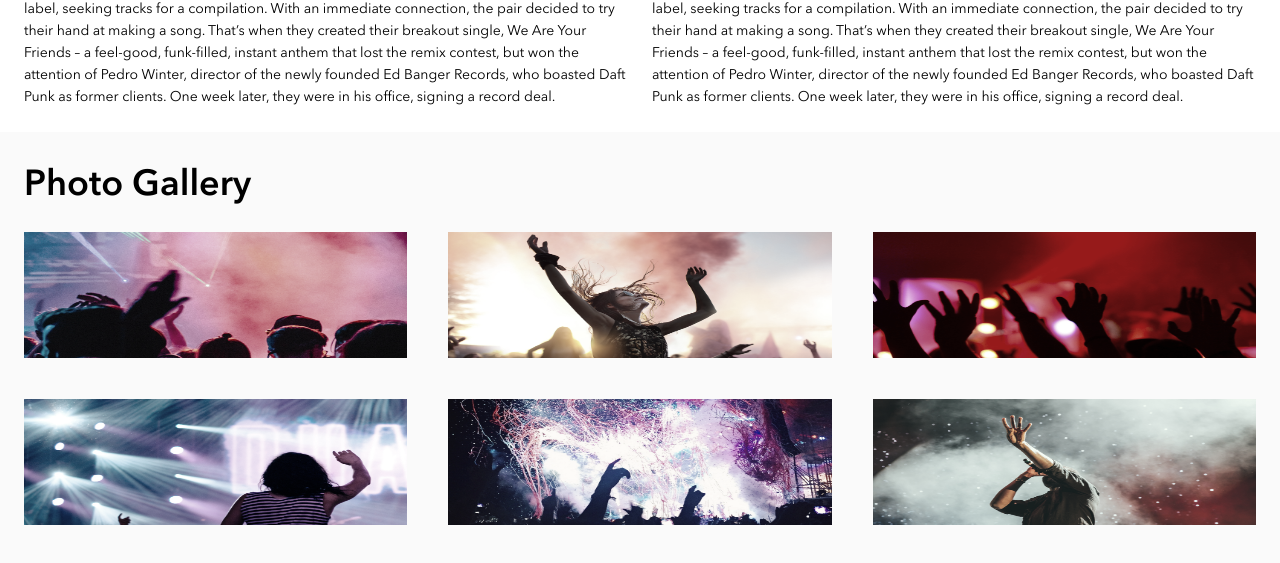
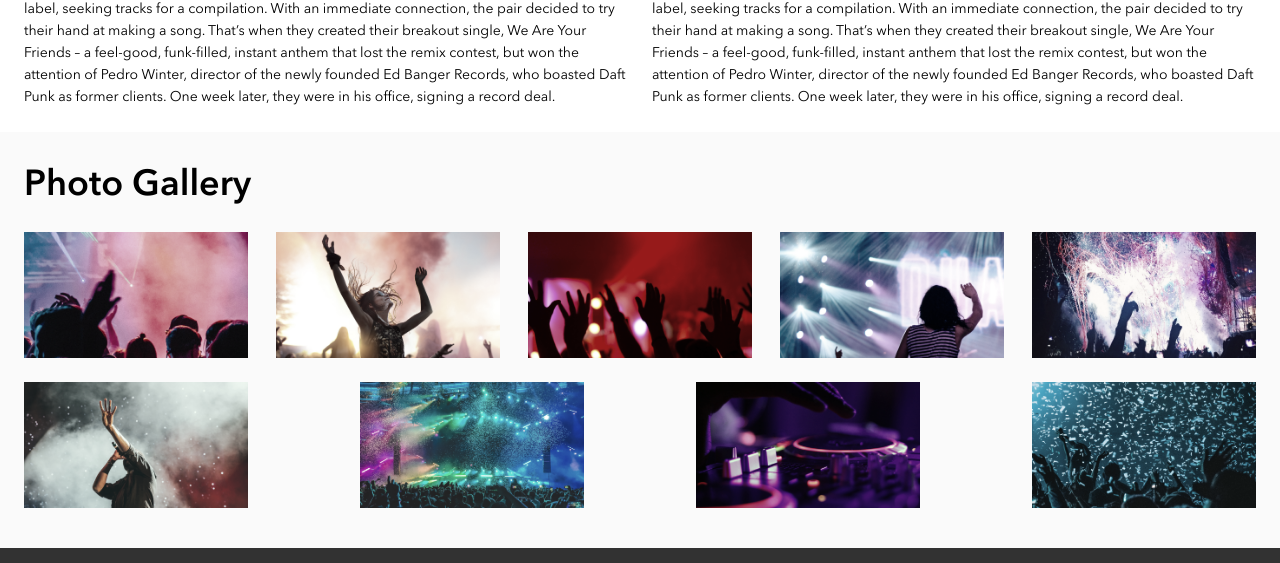
Before and after one commit to AyushKumar01/Bandsite_Ayush-Kumar, a plain HTML site: page sprint-one/index.html in a window 1280 px wide. Shown: the part 1204-1767 px from the top of the page. Drawn offline with Linux system fonts and the light colour scheme.

Commit message:
sprin one complete with the help of flex box

```diff
--- a/sprint-one/index.html
+++ b/sprint-one/index.html
@@ -70,22 +70,22 @@
                     </p>
             </div>
         </section>
-        <!-- gallery with grid and sass, net ninja reference -->
-        <section class="gallery">
+        <!-- gallery with flex box -->
+          <section class="gallery">
             <div class="gallery__album">
-                <h1 class="gallery__heading">Photo Gallery</h1>
-                <div class="gallery__photos">
-                    <ul>
-                        <li class="gallery__photos-item"><img  class="gallery__photos-size" src="./assets/images/photo-gallery-1.jpg" /></li>
-                        <li class="gallery__photos-item"><img  class="gallery__photos-size" src="./assets/images/photo-gallery-2.jpg" /></li>
-                        <li class="gallery__photos-item"><img  class="gallery__photos-size" src="./assets/images/photo-gallery-3.jpg" /></li>
-                        <li class="gallery__photos-item"><img  class="gallery__photos-size" src="./assets/images/photo-gallery-4.jpg" /></li>
-                        <li class="gallery__photos-item"><img  class="gallery__photos-size" src="./assets/images/photo-gallery-5.jpg" /></li>
-                        <li class="gallery__photos-item"><img  class="gallery__photos-size" src="./assets/images/photo-gallery-6.jpg" /></li>
-                        <li class="gallery__photos-item"><img  class="gallery__photos-size" src="./assets/images/photo-gallery-7.jpg" /></li>
-                        <li class="gallery__photos-item"><img  class="gallery__photos-size" src="./assets/images/photo-gallery-8.jpg" /></li>
-                        <li class="gallery__photos-item"><img  class="gallery__photos-size" src="./assets/images/photo-gallery-9.jpg" /></li>
-                    </ul>
+                <div class="gallery__content">
+                    <h1  class="gallery__heading">Photo Gallery</h1>
+                    <div class="gallery__photos">
+                        <img class="gallery__photos-size" src="./assets/images/photo-gallery-1.jpg" />
+                        <img class="gallery__photos-size" src="./assets/images/photo-gallery-2.jpg" />
+                        <img class="gallery__photos-size" src="./assets/images/photo-gallery-3.jpg" />
+                        <img class="gallery__photos-size" src="./assets/images/photo-gallery-4.jpg" />
+                        <img class="gallery__photos-size" src="./assets/images/photo-gallery-5.jpg" />
+                        <img class="gallery__photos-size" src="./assets/images/photo-gallery-6.jpg" />
+                        <img class="gallery__photos-size" src="./assets/images/photo-gallery-7.jpg" />
+                        <img class="gallery__photos-size" src="./assets/images/photo-gallery-8.jpg" />
+                        <img class="gallery__photos-size" src="./assets/images/photo-gallery-9.jpg" />
+                    </div>
                 </div>
             </div>
         </section>
--- a/sprint-one/styles/main.scss
+++ b/sprint-one/styles/main.scss
@@ -124,8 +124,7 @@
      //  ============about-the-musicians-end==========
 
 
-
-    // ================gallery-start-with-help-grid-and-sass============
+     //  ============photo-gallery-start-with-help-of-flex-box===========
 
     .gallery {
         background-color: $offWhite;
@@ -162,51 +161,55 @@
             @include tabletText;
 
             &__album {
-                        margin: 0 1.5rem ;
+                margin: 0;
             }
 
             &__photos {
+                margin: auto 1.5rem;
+                flex-direction: row;
+                flex-wrap: wrap;
+                justify-content: space-between;
+                align-content: space-between;
 
-                        &-item {
+                    &-size{
+                        width: 224px;
                         height: 126px;
-                            @include grid(3, 3.33%);
+                        margin-bottom: 1.5rem;
                         }
-                        &-size {
-                            width: 100%;
-                            height: 126px;
-                            margin-bottom: 0;
+
             }
+
+            &__heading {
+            margin-left: 1.5rem;
             }
 
         }
 
             @include desktop {
                 @include tabletText;
-
-                        &__album {
-                            margin: 0 11.25rem ;
+                &__heading {
+                    margin-left: 11.25rem;
+                    padding: 3rem 0 4rem;
                     }
 
                 &__photos {
+                    margin: 0 11.25rem 0;
 
-                            &-item {
-                                @include grid(3, 2.22%);
-                                height: 193px;
+                    &-size{
+                        width: 21.5rem;
+                        height: 12.06rem;
+                        margin-bottom: 1.5rem;
                         }
-                            &-size {
-                                width: 100%;
-                                height: 193px;
-                                margin-bottom: 0;
+
                 }
+
             }
+
     }
 
 
 
 
-    }
-
-
 
             //   ===============close-for-main=====================
 }
```
Also changed, not shown: sprint-one/styles/main.css, 1 other file. Lines whose indentation alone changed are shown as unchanged.
